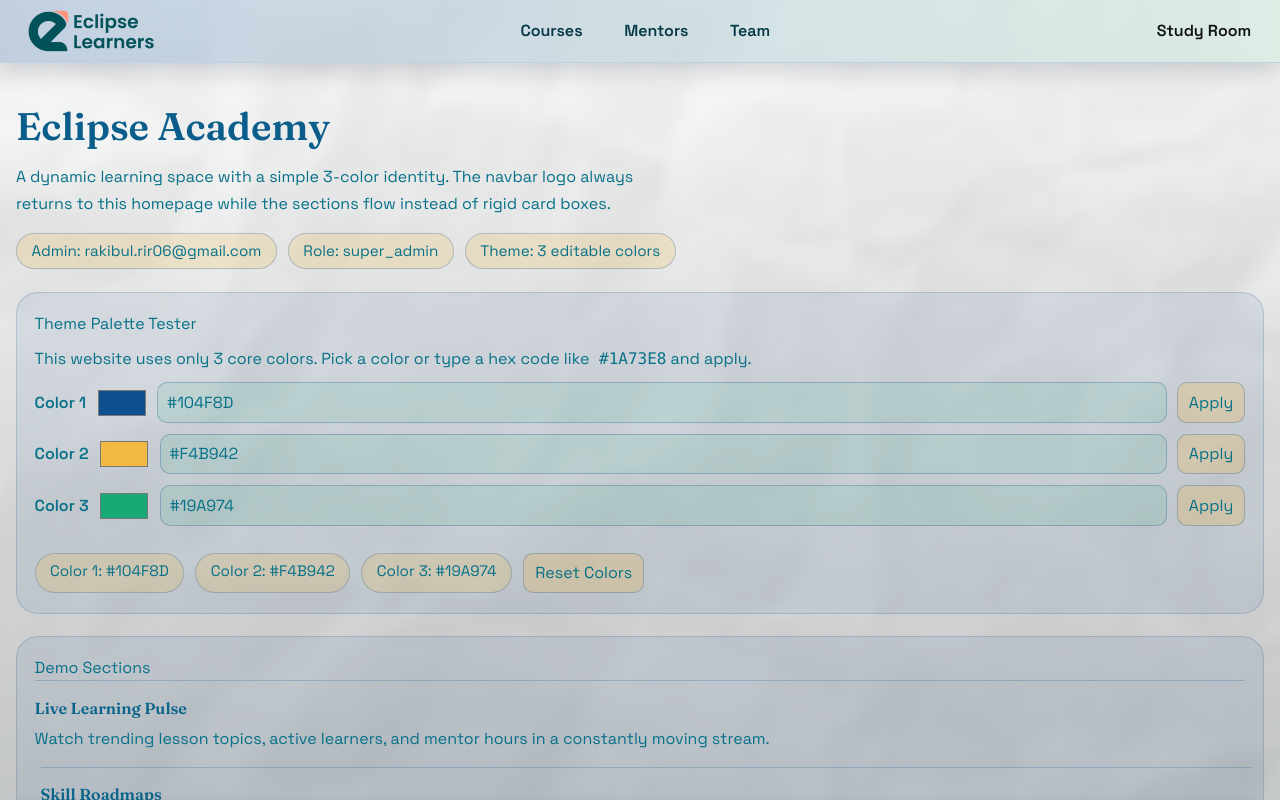
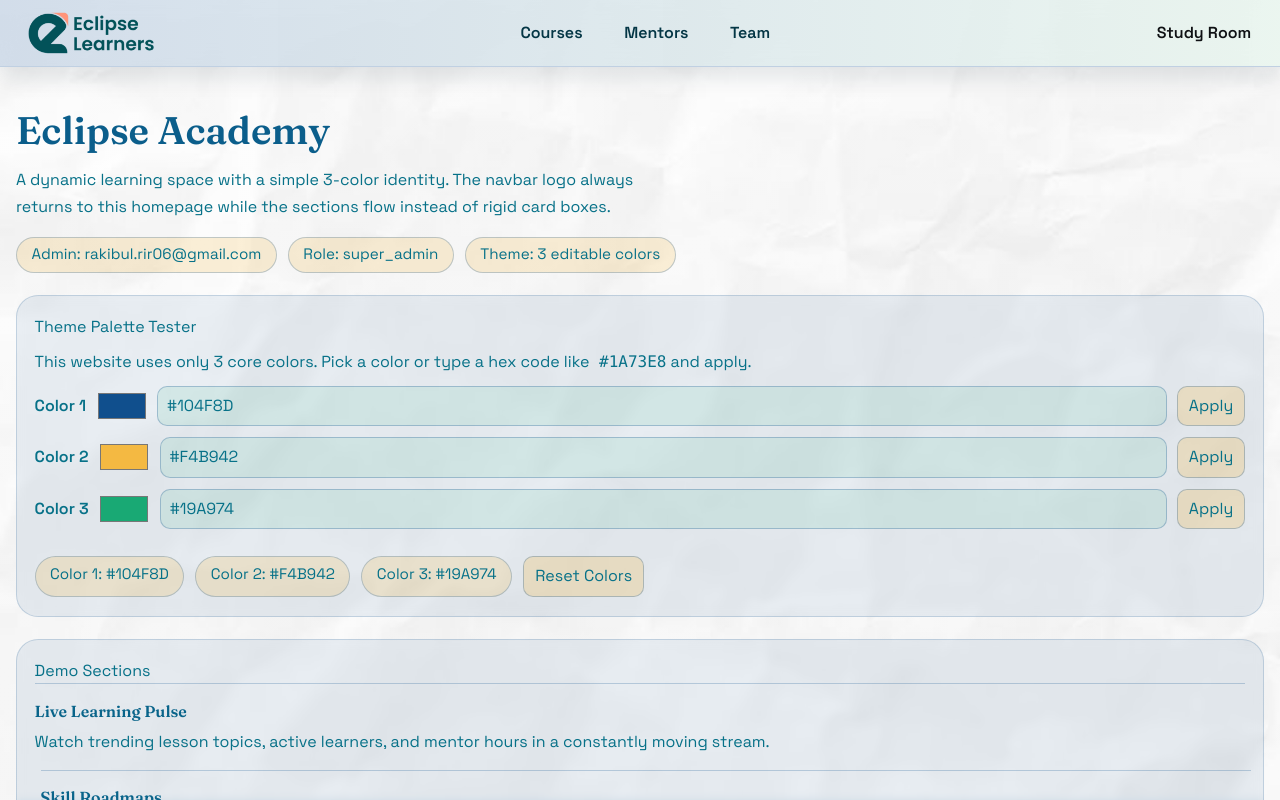
Before and after one commit to RakibulIslam1/eclipse, a Next.js app: page / in a window 1280 px wide. Shown: the top 800 px of the page. Built offline with nearby package versions, Linux system fonts and the light colour scheme.

Commit message:
Brighten site and remove background blur

```diff
--- a/src/app/globals.css
+++ b/src/app/globals.css
@@ -14,7 +14,7 @@ body {
   margin: 0;
   color: color-mix(in oklab, var(--color-1) 64%, var(--color-3));
   font-family: var(--font-body), "Segoe UI", sans-serif;
-  background: #1b242c;
+  background: #dfe8ef;
   min-height: 100vh;
 }
 
@@ -35,10 +35,9 @@ a {
   z-index: 0;
   pointer-events: none;
   background:
-    linear-gradient(to bottom, rgba(255, 255, 255, 0.08), rgba(17, 28, 36, 0.22)),
+    linear-gradient(to bottom, rgba(255, 255, 255, 0.28), rgba(255, 255, 255, 0.16)),
     url("/bg/download-4.jfif") center / cover no-repeat;
-  filter: blur(5px);
-  transform: scale(1.03);
+  transform: none;
 }
 
 .site-header {
@@ -49,16 +48,16 @@ a {
   border-bottom: 1px solid color-mix(in oklab, var(--color-1) 26%, white);
   background: linear-gradient(
     90deg,
-    color-mix(in oklab, var(--color-1) 24%, rgba(255, 255, 255, 0.42)),
-    color-mix(in oklab, var(--color-3) 14%, rgba(255, 255, 255, 0.46))
+    color-mix(in oklab, var(--color-1) 18%, rgba(255, 255, 255, 0.72)),
+    color-mix(in oklab, var(--color-3) 10%, rgba(255, 255, 255, 0.76))
   );
-  box-shadow: 0 8px 24px rgba(20, 38, 54, 0.18);
+  box-shadow: 0 8px 24px rgba(20, 38, 54, 0.12);
 }
 
 .top-nav {
   max-width: 1280px;
   margin: 0 auto;
-  padding: 0.45rem 1rem;
+  padding: 0.55rem 1rem;
   display: flex;
   align-items: center;
   justify-content: space-between;
```
